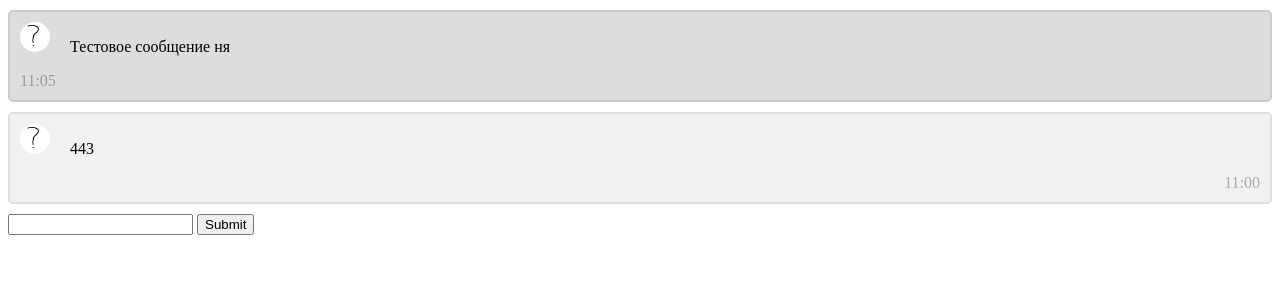
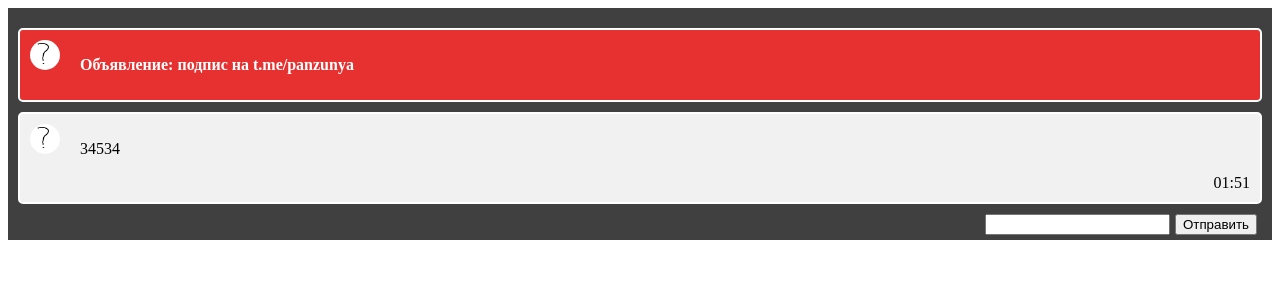
Before and after one commit to DanilPistoletov/flask-chat, a Flask app: page / in a window 1280 px wide. Shown: the top 300 px of the page. Run offline with Flask 3, Linux system fonts and the light colour scheme.

Commit message:
Add files via upload

```diff
--- a/main.py
+++ b/main.py
@@ -1,24 +1,27 @@
-from flask import Flask, render_template, request
-
+from flask import Flask, render_template, request, redirect
+from datetime import datetime
 app = Flask(__name__)
 
 @app.route("/")
-def hello_world():
+def get_messages():
     return render_template('chat.html')
 
 @app.route('/submit', methods=['POST'])
 def submit():
+    gettime = datetime.now()
+    gettime = gettime.strftime("%H:%M")
     msg = request.form['text']
+    ava = "\"{{ url_for('static', filename='avatar.png') }}\""
     msg1 = f"""\n<div class="container">
-  <img src="{{ url_for('static', filename='avatar.png') }}" alt="Avatar" style="width:30px;">
+  <img src={ava} alt="Avatar" style="width:30px;">
   <p>{msg}</p>
-  <span class="time-right">11:00</span>
+  <span class="time-right">{gettime}</span>
 </div>"""
     file = open(
         "messages.html",
         "r+")
     file.write(msg1)
-    return file
+    return redirect("/")
 
 if __name__ == "__main__":
     app.run()
--- a/static/css/css.css
+++ b/static/css/css.css
@@ -1,14 +1,19 @@
 .container {
-    border: 2px solid #dedede;
-    background-color: #f1f1f1;
+    border: 2px solid #FFF;
+    background-color: #F1F1F1;
     border-radius: 5px;
     padding: 10px;
     margin: 10px 0;
+    word-break: break-all;
 }
 
-.darker {
-    border-color: #ccc;
-    background-color: #ddd;
+.zakrep {
+    border-color: #FFF;
+    background-color: #E73131;
+}
+.zakreptext {
+color:#fff;
+font-weight: bold;
 }
 
 .container::after {
@@ -33,10 +38,26 @@
 
 .time-right {
     float: right;
-    color: #aaa;
+    color: #black;
 }
 
 .time-left {
     float: left;
     color: #999;
 }
+
+.button-right {
+float: right;
+    margin-right: 5px;
+}
+
+.chat {
+    border: 5px solid #black;
+    background-color: #404040;
+    padding: 10px;
+    padding-bottom: 20px;
+}
+
+.p {
+width: 100%;
+}
--- a/templates/chat.html
+++ b/templates/chat.html
@@ -5,18 +5,18 @@
       <meta name="viewport" content="width=device-width, initial-scale=1">
   </head>
   <body>
-
-  <div class="container darker">
+<div class="chat">
+  <div class="container zakrep">
   <img src="{{ url_for('static', filename='avatar.png') }}" alt="Avatar" style="width:30px;">
-  <p>Тестовое сообщение ня</p>
-  <span class="time-left">11:05</span>
+  <p class="zakreptext">Объявление: подпис на t.me/panzunya</p>
 </div>
 
 {% include 'messages.html' %}
 
 <form method="post" action="/submit">
-  <input type="text" name="text">
-  <input type="submit" value="Submit">
+  <input type="submit" value="Отправить" class="button-right">
+  <input type="text" name="text" class="button-right">
 </form>
+  </div>
   </body>
 </html>
--- a/templates/messages.html
+++ b/templates/messages.html
@@ -1,5 +1,6 @@
+
 <div class="container">
   <img src="{{ url_for('static', filename='avatar.png') }}" alt="Avatar" style="width:30px;">
-  <p>443</p>
-  <span class="time-right">11:00</span>
+  <p>34534</p>
+  <span class="time-right">01:51</span>
 </div>
```
Also changed, not shown: changelog.txt (added).
